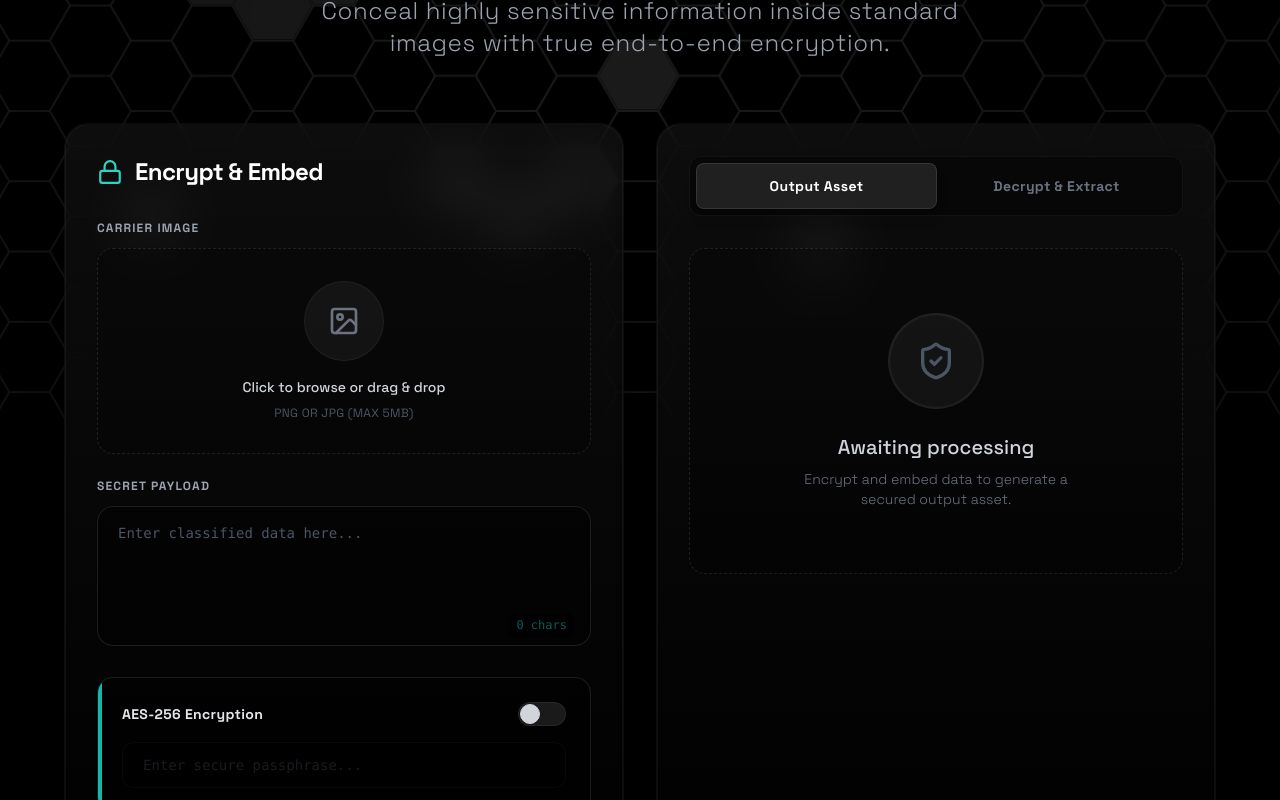
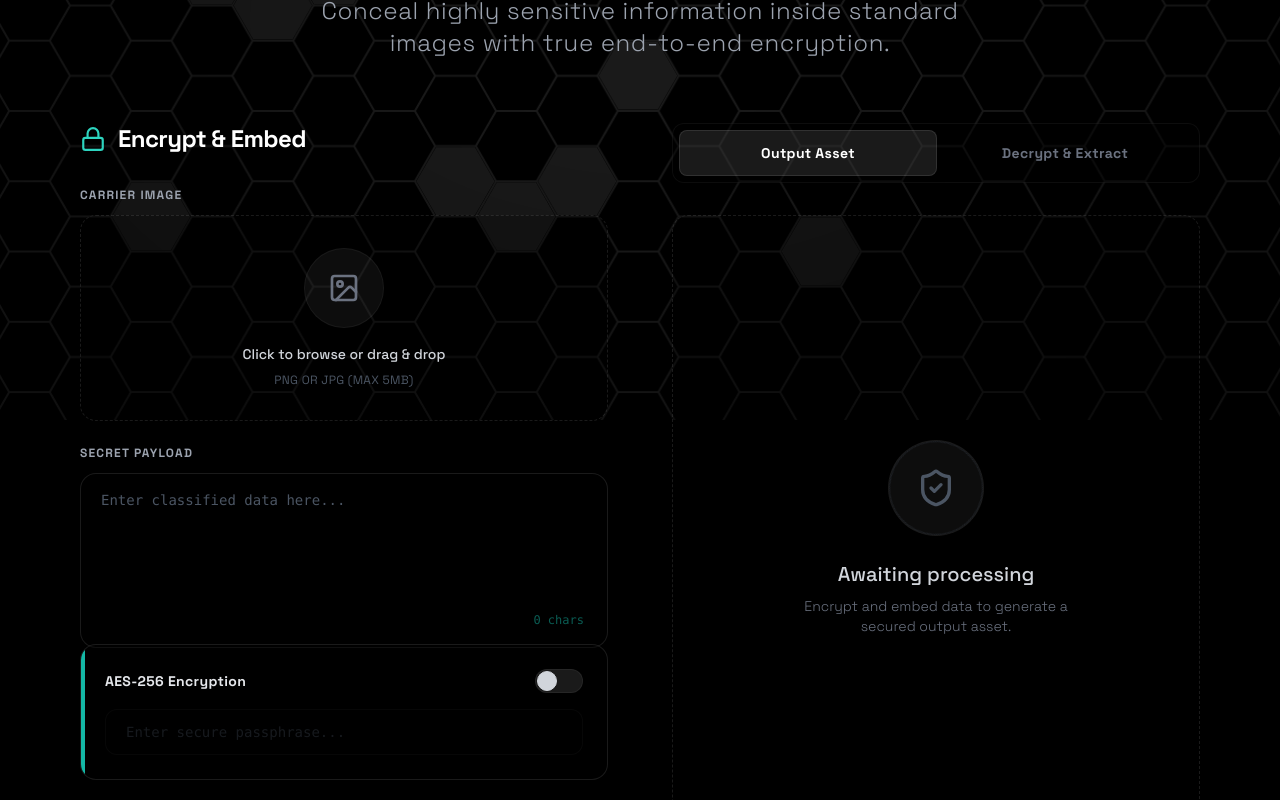
Before and after one commit to rajtilak-2020/StegoWeb, a Next.js app: page / in a window 1280 px wide. Shown: the part 380-1180 px from the top of the page. Built offline with nearby package versions, Linux system fonts and the light colour scheme.

Commit message:
style: remove glowing card wrapper to make layout seamless

```diff
--- a/app/page.jsx
+++ b/app/page.jsx
@@ -14,7 +14,6 @@ import {
   ChevronRight
 } from 'lucide-react';
 import { OriginButton } from '../components/ui/origin-button';
-import { GlowingCard } from '../components/ui/glowing-card';
 
 const containerVariants = {
   hidden: { opacity: 0 },
@@ -185,7 +184,7 @@ export default function Home() {
         >
           {/* Encode Section */}
           <motion.div variants={itemVariants}>
-            <GlowingCard className="p-8 h-full flex flex-col">
+            <div className="md:px-4 h-full flex flex-col">
               <h3 className="text-2xl font-bold mb-8 flex items-center text-white tracking-tight">
                 <Lock className="mr-3 text-brand-400" size={26} />
                 Encrypt & Embed
@@ -256,12 +255,12 @@ export default function Home() {
               >
                 <Lock className="mr-3 group-hover:scale-110 transition-transform" size={20} /> INITIALIZE
               </OriginButton>
-            </GlowingCard>
+            </div>
           </motion.div>
 
           {/* Result / Decode Section */}
           <motion.div variants={itemVariants} className="h-full">
-            <GlowingCard className="p-8 h-full flex flex-col">
+            <div className="md:px-4 h-full flex flex-col">
               <div className="flex bg-black/40 p-1.5 rounded-xl mb-8 border border-white/5 relative z-10">
                 <button
                   onClick={() => setActiveTab('result')}
@@ -400,7 +399,7 @@ export default function Home() {
                   </motion.div>
                 )}
               </div>
-            </GlowingCard>
+            </div>
           </motion.div>
         </motion.div>
       </main>
```
